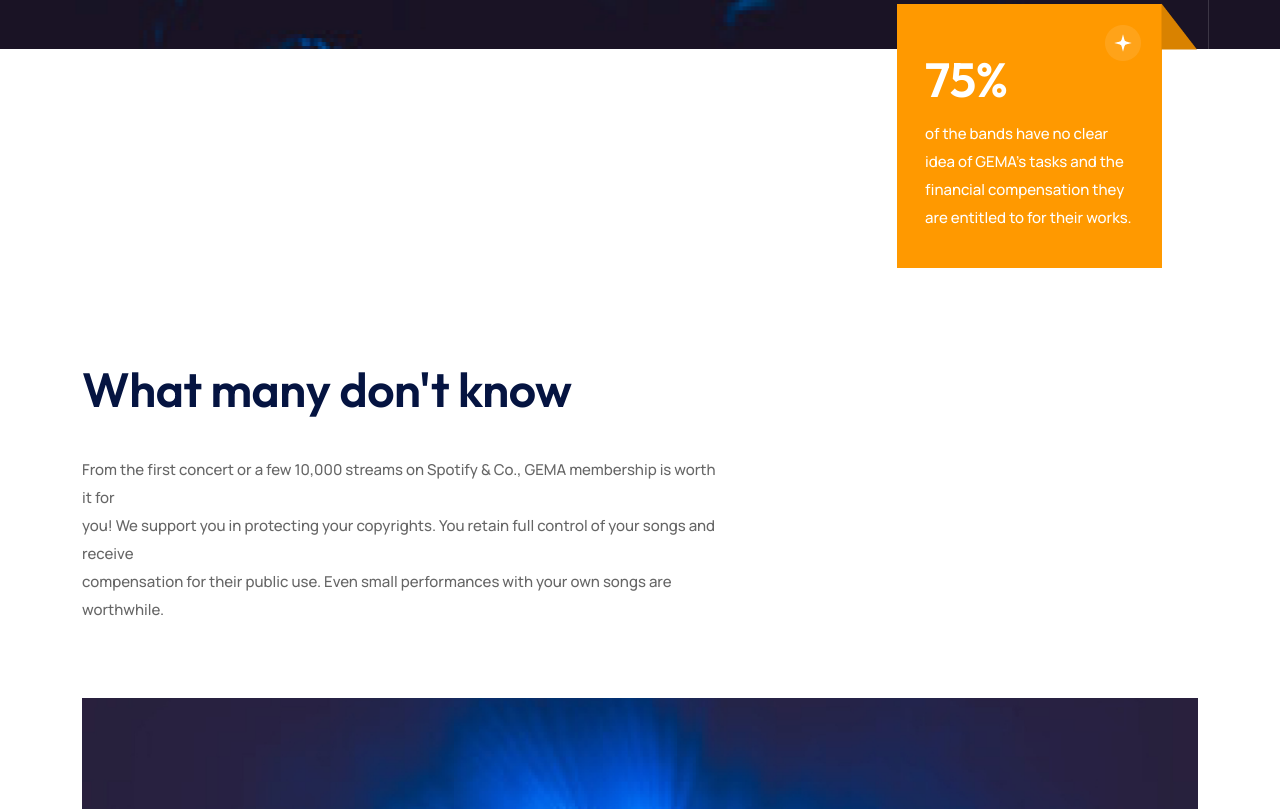
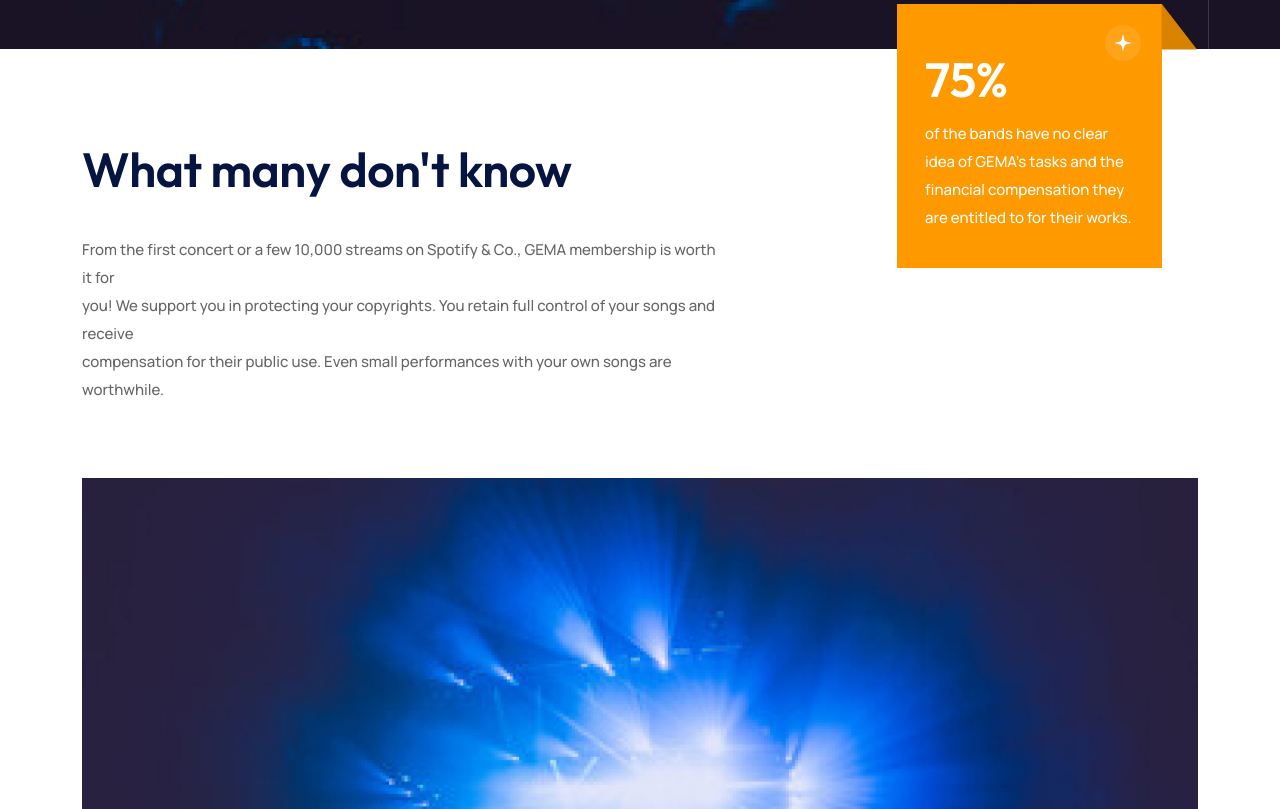
Before and after one commit to DedeSnrwn13/bandheld.de-pop, a website: page index.html in a window 1280 px wide. Shown: the part 751-1560 px from the top of the page. Drawn offline with nearby package versions, Linux system fonts and the light colour scheme.

Commit message:
fix: pt section 2

```diff
--- a/assets/styles/pages/_home.scss
+++ b/assets/styles/pages/_home.scss
@@ -124,6 +124,9 @@ body {
     }
 
     #what {
+        margin-top: -130px;
+        padding-top: 0;
+
         .title {
             color: var(--Text-Color, #051441);
             font-family: Outfit;
```
Also changed, not shown: assets/styles/main.css, 1 other file.
